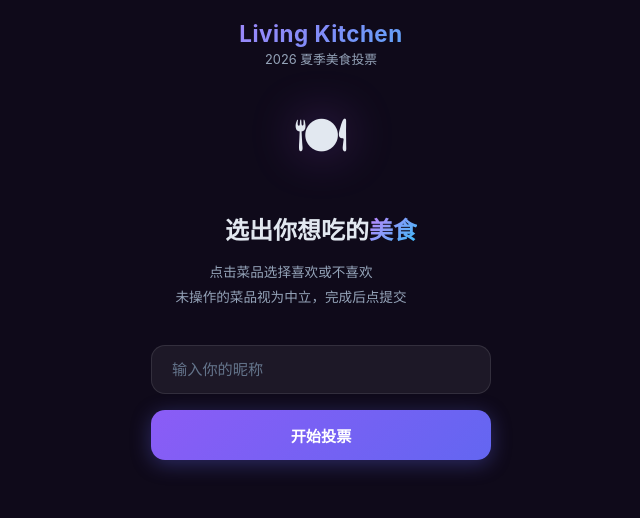
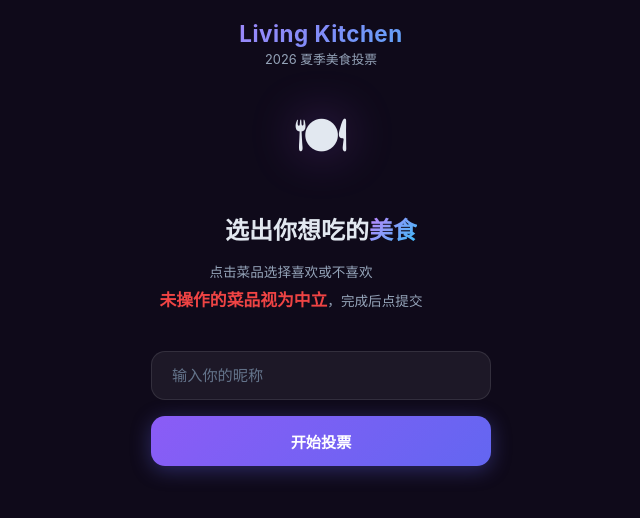
Before and after one commit to Diaragm5039/living-kitchen-vote, a Flask app: page / in a window 1280 px wide. Shown: the top 518 px of the page, without its empty margins (319-959 px from the left). Run offline with Flask 3, Linux system fonts and the light colour scheme.

Commit message:
style: 中立提示文字标红放大 + tailor弹窗点击空白关闭

```diff
--- a/templates/index.html
+++ b/templates/index.html
@@ -89,6 +89,10 @@ input{font:inherit;color:inherit}
 }
 .btn-primary:active{transform:scale(.97)}
 .btn-primary:disabled{opacity:.5;pointer-events:none}
+
+.welcome .neutral-hint{
+  color:#ef4444;font-size:1.05rem;font-weight:700;
+}
 
 /* ═══ Vote Screen ═══ */
 .vote-screen{position:relative;overflow:hidden;padding-top:8px;gap:0}
@@ -442,7 +446,7 @@ input{font:inherit;color:inherit}
     <div class="welcome fade-in">
       <div class="logo">🍽</div>
       <h2>选出你想吃的<span>美食</span></h2>
-      <p>点击菜品选择喜欢或不喜欢<br>未操作的菜品视为中立，完成后点提交</p>
+      <p>点击菜品选择喜欢或不喜欢<br><span class="neutral-hint">未操作的菜品视为中立</span>，完成后点提交</p>
       <div class="input-group">
         <input id="nickname-input" type="text" placeholder="输入你的昵称" maxlength="20" autocomplete="off">
       </div>
@@ -744,6 +748,9 @@ function submitAll() {
     </div>
   `;
   document.body.appendChild(overlay);
+  overlay.addEventListener('click', (e) => {
+    if (e.target === overlay) overlay.remove();
+  });
 
   // Focus the textarea
   setTimeout(() => document.getElementById('tailor-input')?.focus(), 100);
```
